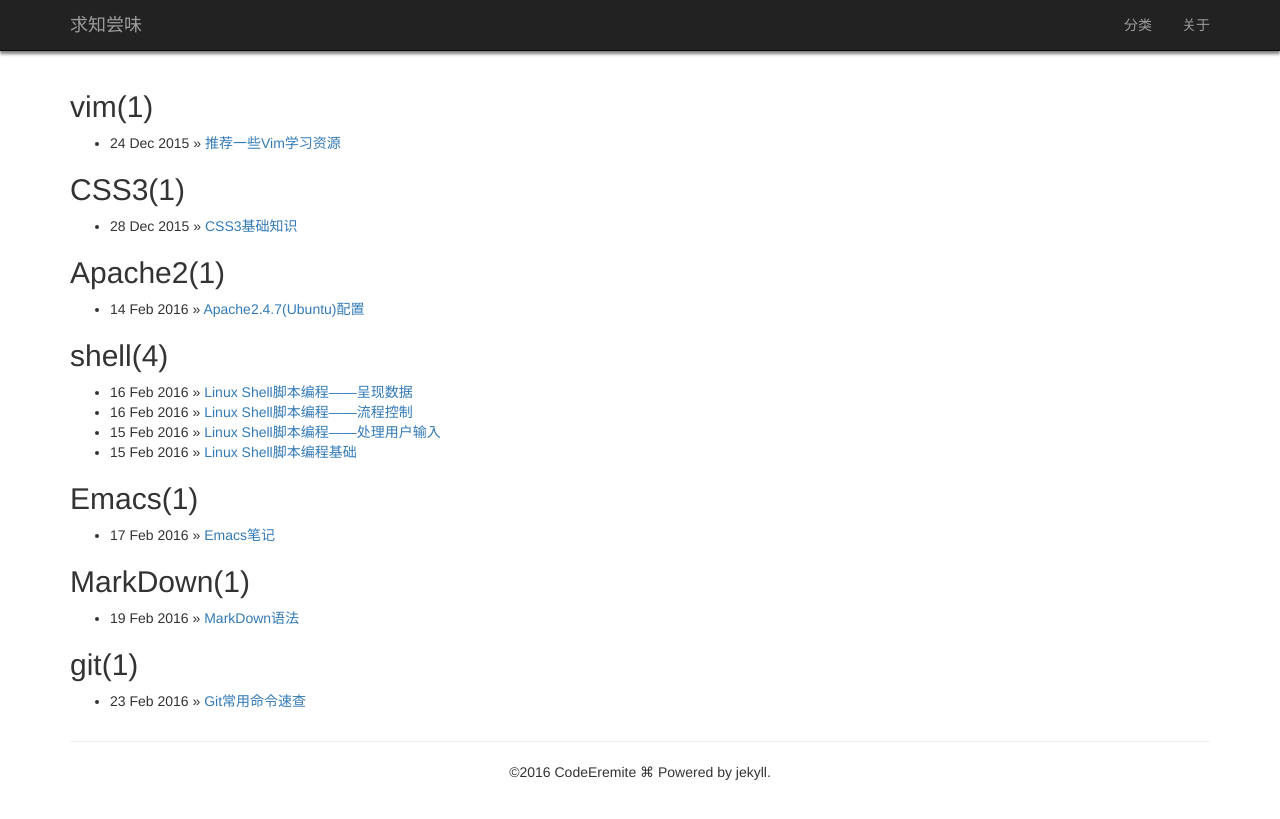
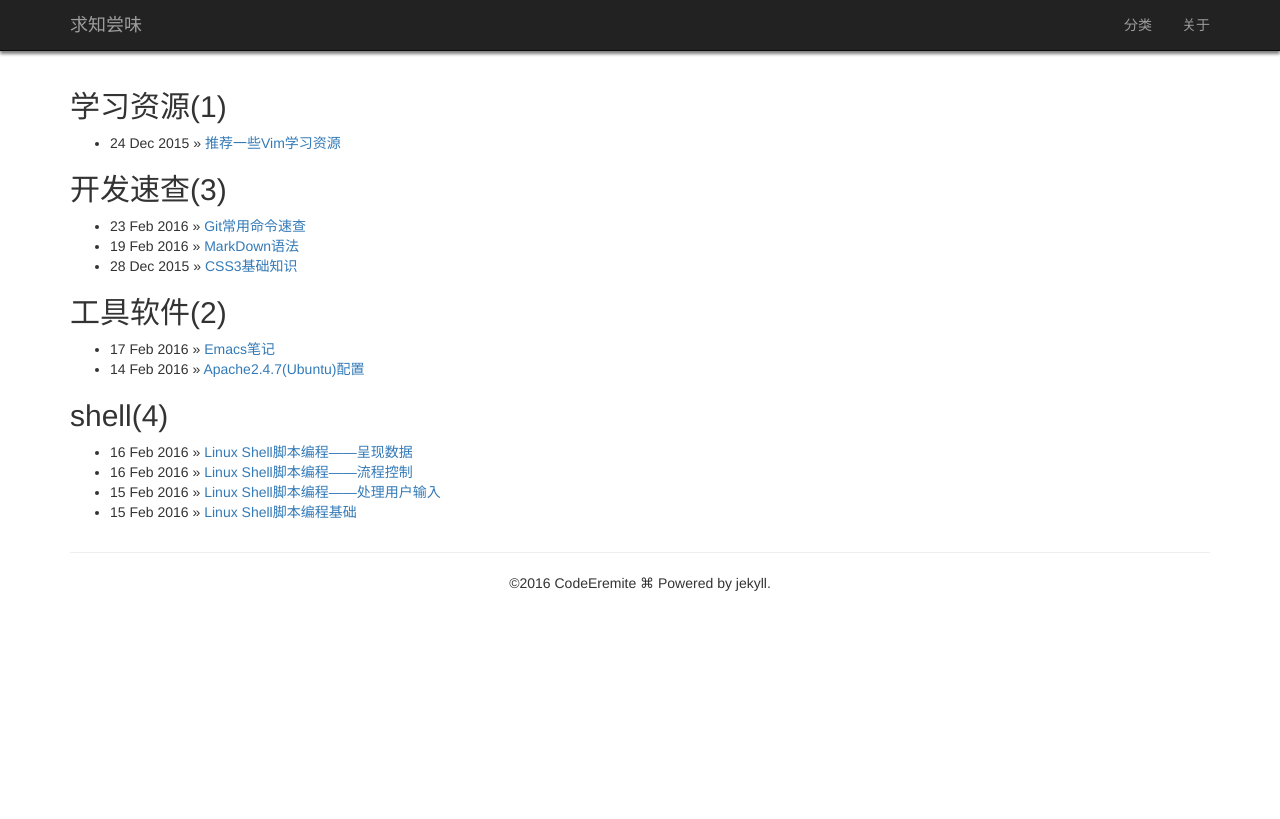
Before and after one commit to CodeEremite/codeeremite.github.io, a Jekyll site: the page built from categories.md, in a window 1280 px wide. Shown: the top 819 px of the page. Built offline with Jekyll 4.4.1, drawn with Linux system fonts in a browser that asks for light colours; nearby versions of some CDN libraries.

Commit message:
update category

```diff
--- a/_posts/2015-12-24-vim-resources.md
+++ b/_posts/2015-12-24-vim-resources.md
@@ -3,7 +3,7 @@ layout:      default
 title:       推荐一些Vim学习资源
 keywords:    vim
 description: 这里列出了我在学习Vim的过程中收集的一些非常有用的资源。
-categories:  [vim]
+categories:  [学习资源]
 tags:        [工具, vim]
 ---
 
--- a/_posts/2015-12-28-about-css3.md
+++ b/_posts/2015-12-28-about-css3.md
@@ -3,7 +3,7 @@ layout:      default
 title:       CSS3基础知识
 keywords:    CSS3
 description: 折腾本博客的时候，才第一次真正的使用HTML5、CSS3，看过《HTML5和CSS3基础教程》，以为不过如此。 信心满满的开始折腾，却碰了一鼻子灰。知道的越多才发现不知道的越多。 本文主要记载折腾过程中学到的以及自己易忘的一些知识，作为备忘。
-categories:  [CSS3]
+categories:  [开发速查]
 tags:        CSS3
 ---
 
--- a/_posts/2016-02-14-apache2-config.md
+++ b/_posts/2016-02-14-apache2-config.md
@@ -3,7 +3,7 @@ layout:      default
 title:       Apache2.4.7(Ubuntu)配置
 keywords:    Apache2
 description: Apache是当今最流行的服务器软件之一，可以运行在广泛的计算机平台上，本文是我在学习Apache配置的过程中作的一些笔记，以备后查。
-categories:  [Apache2]
+categories:  [工具软件]
 tags:        [Apache2, Ubuntu]
 ---
 
--- a/_posts/2016-02-17-emacs.md
+++ b/_posts/2016-02-17-emacs.md
@@ -3,7 +3,7 @@ layout:      default
 title:       Emacs笔记
 keywords:    Emacs
 description: 常用Emacs命令
-categories:  [Emacs]
+categories:  [工具软件]
 tags:        Emacs
 ---
 
--- a/_posts/2016-02-19-Markdown-syntax.md
+++ b/_posts/2016-02-19-Markdown-syntax.md
@@ -3,7 +3,7 @@ layout:      default
 title:       MarkDown语法
 keywords:    MarkDown
 description: MarkDown的目标并不是要取代HTML，事实上Markdown只涵盖了一小部分HTML标签。准确地说，HTML是一种发布格式，而Markdown是一种书写格式，主要是为了方便写和编辑。本文概括了Markdown比较常用的语法，以备查用。
-categories:  [MarkDown]
+categories:  [开发速查]
 tags:        MarkDown
 ---
 
--- a/_posts/2016-02-23-git-commands.md
+++ b/_posts/2016-02-23-git-commands.md
@@ -3,7 +3,7 @@ layout:      default
 title:       Git常用命令速查
 keywords:    git
 description: 使用Git时间不长，命令太多，一下也记不住，这里把学过的一些常用命令整理出来作为速查手册。
-categories:  [git]
+categories:  [开发速查]
 tags:        git
 ---
 
```
